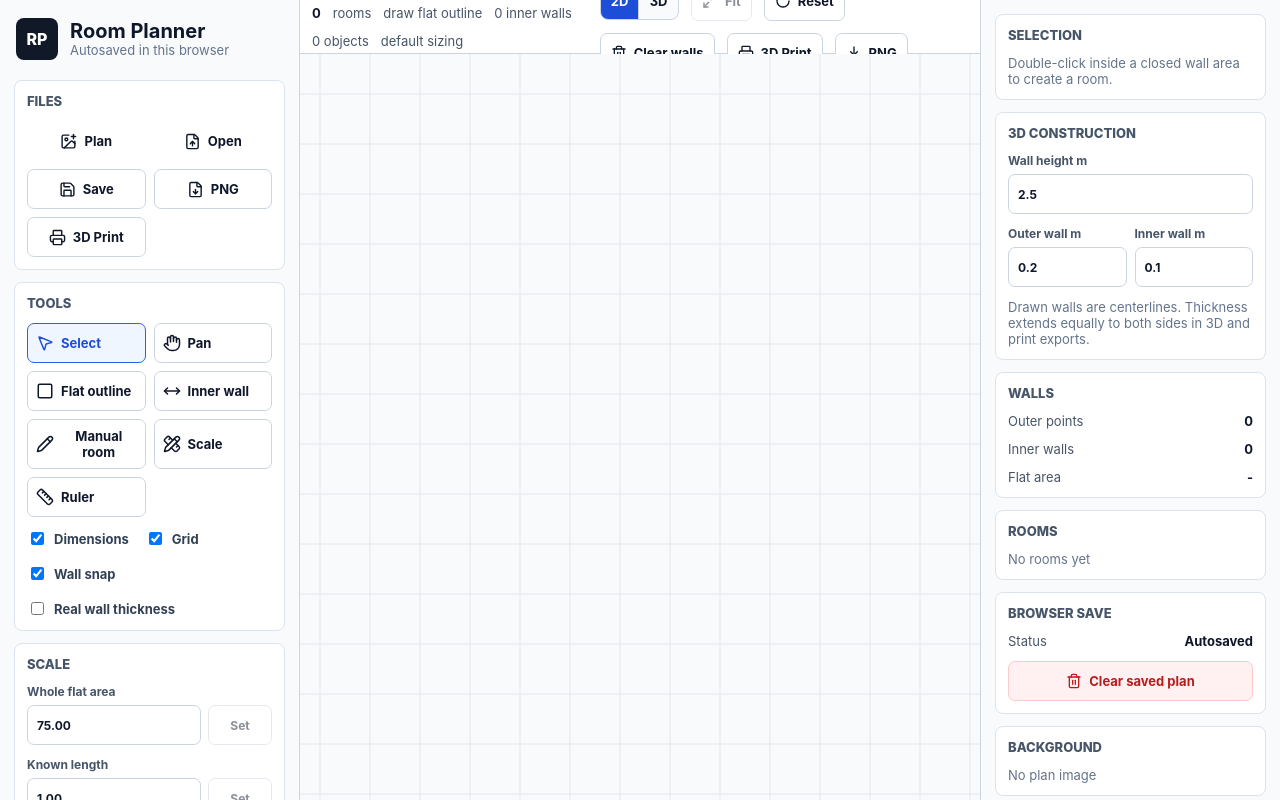
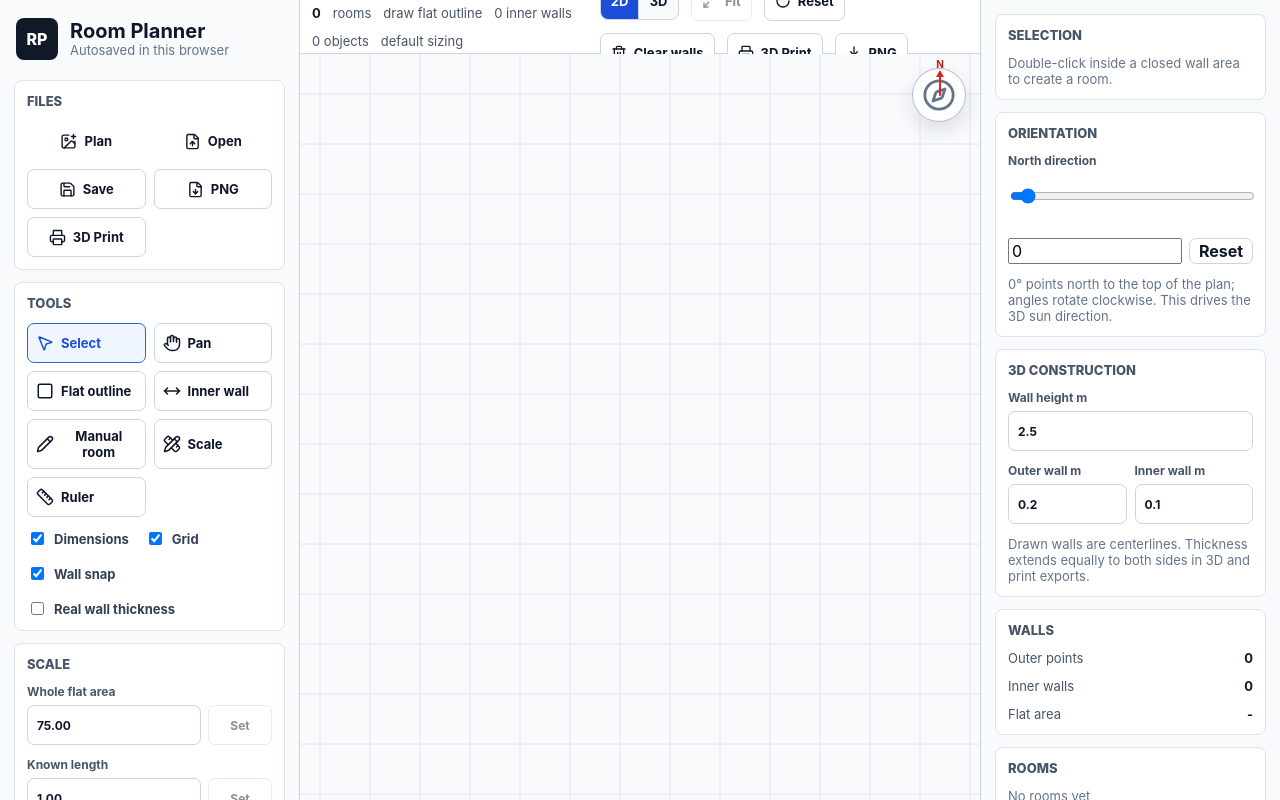
Before and after one commit to florianliegl/room-planner, a React (Vite) app: page / in a window 1280 px wide. Built offline with nearby package versions, Linux system fonts and the light colour scheme.

Commit message:
Add compass orientation and sun simulation

```diff
--- a/src/App.tsx
+++ b/src/App.tsx
@@ -3,6 +3,7 @@ import {
   BedDouble,
   Box,
   BringToFront,
+  Compass,
   Download,
   FileDown,
   FileUp,
@@ -66,6 +67,7 @@ type ProjectFile = {
   rooms: Room[];
   objects: Furniture[];
   construction?: ConstructionSettings;
+  northAngleDeg?: number;
   view: Viewport;
 };
 
@@ -457,6 +459,10 @@ function pointerAngleDegrees(point: Point, object: Furniture) {
 
 function normalizeDegrees(degrees: number) {
   return ((((degrees + 180) % 360) + 360) % 360) - 180;
+}
+
+function normalizeCompassDegrees(degrees: number) {
+  return ((degrees % 360) + 360) % 360;
 }
 
 function repairDefaultRoomIdentities(rooms: Room[]) {
@@ -518,6 +524,7 @@ export default function App() {
   const [wallSnapEnabled, setWallSnapEnabled] = useState(true);
   const [showRealWallThickness, setShowRealWallThickness] = useState(false);
   const [construction, setConstruction] = useState<ConstructionSettings>(defaultConstructionSettings);
+  const [northAngleDeg, setNorthAngleDeg] = useState(0);
   const [workspaceMode, setWorkspaceMode] = useState<"2d" | "3d">("2d");
   const [printDialogOpen, setPrintDialogOpen] = useState(false);
   const [hydrated, setHydrated] = useState(false);
@@ -621,6 +628,7 @@ export default function App() {
     rooms,
     objects,
     construction,
+    northAngleDeg,
     view: viewport,
   });
 
@@ -683,6 +691,7 @@ export default function App() {
         setRooms(repairDefaultRoomIdentities(project.rooms));
         setObjects(normalizeFurniture(project.objects));
         setConstruction(project.construction ?? defaultConstructionSettings);
+        setNorthAngleDeg(normalizeCompassDegrees(project.northAngleDeg ?? 0));
         setViewport(project.view);
       }
     } catch {
@@ -695,7 +704,7 @@ export default function App() {
   useEffect(() => {
     if (!hydrated) return;
     window.localStorage.setItem(autosaveKey, JSON.stringify(projectSnapshot()));
-  }, [hydrated, background, scaleMPerPx, scaleSource, wallSnapEnabled, showRealWallThickness, outerOutline, innerWalls, rooms, objects, construction, viewport]);
+  }, [hydrated, background, scaleMPerPx, scaleSource, wallSnapEnabled, showRealWallThickness, outerOutline, innerWalls, rooms, objects, construction, northAngleDeg, viewport]);
 
   useEffect(() => {
     if (!hydrated) return;
@@ -832,6 +841,7 @@ export default function App() {
       const normalizedObjects = normalizeFurniture(project.objects);
       setObjects(normalizedObjects);
       setConstruction(project.construction ?? defaultConstructionSettings);
+      setNorthAngleDeg(normalizeCompassDegrees(project.northAngleDeg ?? 0));
       setViewport(project.view);
       setDraftPoints([]);
       setPointerWorld(null);
@@ -852,6 +862,7 @@ export default function App() {
           rooms: repairedRooms,
           objects: normalizedObjects,
           construction: project.construction ?? defaultConstructionSettings,
+          northAngleDeg: normalizeCompassDegrees(project.northAngleDeg ?? 0),
           view: project.view,
         } satisfies ProjectFile),
       );
@@ -1493,6 +1504,7 @@ export default function App() {
     setRooms([]);
     setObjects([]);
     setConstruction(defaultConstructionSettings);
+    setNorthAngleDeg(0);
     setShowRealWallThickness(false);
     setDraftPoints([]);
     setPointerWorld(null);
@@ -1776,6 +1788,10 @@ export default function App() {
         {workspaceMode === "2d" ? (
         <div className="stage" ref={stageRef} onWheel={handleWheel}>
           <canvas ref={canvasRef} className="background-canvas" />
+          <div className="compass-indicator" title={`North points ${Math.round(normalizeCompassDegrees(northAngleDeg))}° clockwise from the top of the plan`}>
+            <Compass size={34} />
+            <span className="compass-needle" style={{ transform: `rotate(${northAngleDeg}deg)` }}><b>N</b></span>
+          </div>
           <svg
             className="overlay"
             width={stageSize.width}
@@ -1969,6 +1985,7 @@ export default function App() {
               <ThreeDView
                 plan={metricPlan}
                 showRealWallThickness={showRealWallThickness}
+                northAngleDeg={northAngleDeg}
                 selectedObjectId={selection?.kind === "object" ? selection.id : null}
                 onSelectObject={(id) => {
                   setSelection({ kind: "object", id });
@@ -2117,6 +2134,34 @@ export default function App() {
               </button>
             </div>
           )}
+        </section>
+
+        <section className="panel">
+          <h2>Orientation</h2>
+          <label className="field">
+            <span>North direction</span>
+            <input
+              type="range"
+              min="0"
+              max="359"
+              step="1"
+              value={normalizeCompassDegrees(northAngleDeg)}
+              onChange={(event) => setNorthAngleDeg(Number(event.target.value))}
+            />
+          </label>
+          <div className="field-row orientation-row">
+            <input
+              type="number"
+              min="0"
+              max="359"
+              step="1"
+              value={Math.round(normalizeCompassDegrees(northAngleDeg))}
+              aria-label="North direction in degrees"
+              onChange={(event) => setNorthAngleDeg(normalizeCompassDegrees(Number(event.target.value) || 0))}
+            />
+            <button onClick={() => setNorthAngleDeg(0)} title="Point north toward the top of the plan">Reset</button>
+          </div>
+          <p className="empty">0° points north to the top of the plan; angles rotate clockwise. This drives the 3D sun direction.</p>
         </section>
 
         <section className="panel">
--- a/src/ThreeDView.tsx
+++ b/src/ThreeDView.tsx
@@ -14,6 +14,7 @@ import { connectedWallExtensions, counterClockwise, createContinuousWallRing } f
 type Props = {
   plan: MetricPlan;
   showRealWallThickness: boolean;
+  northAngleDeg: number;
   selectedObjectId: string | null;
   onSelectObject: (id: string) => void;
 };
@@ -298,7 +299,14 @@ function canWalkTo(plan: MetricPlan, point: Point) {
   });
 }
 
-export default function ThreeDView({ plan, showRealWallThickness, selectedObjectId, onSelectObject }: Props) {
+function formatTime(hours: number) {
+  const totalMinutes = Math.round(hours * 60);
+  const hour = Math.floor(totalMinutes / 60) % 24;
+  const minute = totalMinutes % 60;
+  return `${String(hour).padStart(2, "0")}:${String(minute).padStart(2, "0")}`;
+}
+
+export default function ThreeDView({ plan, showRealWallThickness, northAngleDeg, selectedObjectId, onSelectObject }: Props) {
   const hostRef = useRef<HTMLDivElement | null>(null);
   const planRef = useRef(plan);
   const selectRef = useRef(onSelectObject);
@@ -306,12 +314,17 @@ export default function ThreeDView({ plan, showRealWallThickness, selectedObject
   const modeRef = useRef<"orbit" | "walk">("orbit");
   const [mode, setMode] = useState<"orbit" | "walk">("orbit");
   const [error, setError] = useState("");
+  const [sunEnabled, setSunEnabled] = useState(false);
+  const [sunTime, setSunTime] = useState(12);
+  const [sunPlaying, setSunPlaying] = useState(false);
   const runtimeRef = useRef<{
     scene: THREE.Scene;
     camera: THREE.PerspectiveCamera;
     orbit: OrbitControls;
     pointer: PointerLockControls;
     content: THREE.Group;
+    hemisphere: THREE.HemisphereLight;
+    sunlight: THREE.DirectionalLight;
   } | null>(null);
 
   planRef.current = plan;
@@ -352,12 +365,22 @@ export default function ThreeDView({ plan, showRealWallThickness, selectedObject
     orbit.update();
     const pointer = new PointerLockControls(camera, renderer.domElement);
 
-    scene.add(new THREE.HemisphereLight("#ffffff", "#64748b", 1.55));
+    const hemisphere = new THREE.HemisphereLight("#ffffff", "#64748b", 1.55);
+    scene.add(hemisphere);
     const sunlight = new THREE.DirectionalLight("#fff7ed", 2.1);
     sunlight.position.set(-8, 14, 7);
     sunlight.castShadow = true;
     sunlight.shadow.mapSize.set(2048, 2048);
+    const shadowExtent = Math.max(12, size * 1.5);
+    sunlight.shadow.camera.left = -shadowExtent;
+    sunlight.shadow.camera.right = shadowExtent;
+    sunlight.shadow.camera.top = shadowExtent;
+    sunlight.shadow.camera.bottom = -shadowExtent;
+    sunlight.shadow.camera.near = 0.1;
+    sunlight.shadow.camera.far = Math.max(60, size * 8);
+    sunlight.target.position.set(centerX, 0, centerZ);
     scene.add(sunlight);
+    scene.add(sunlight.target);
     const ground = createBox(Math.max(40, size * 4), 0.04, Math.max(40, size * 4), "#cbd5e1", centerX, -0.04, centerZ);
     scene.add(ground);
     const grid = new THREE.GridHelper(Math.max(40, size * 4), 80, "#94a3b8", "#cbd5e1");
@@ -365,7 +388,7 @@ export default function ThreeDView({ plan, showRealWallThickness, selectedObject
     scene.add(grid);
     const content = new THREE.Group();
     scene.add(content);
-    runtimeRef.current = { scene, camera, orbit, pointer, content };
+    runtimeRef.current = { scene, camera, orbit, pointer, content, hemisphere, sunlight };
 
     const raycaster = new THREE.Raycaster();
     const pointerPosition = new THREE.Vector2();
@@ -448,6 +471,63 @@ export default function ThreeDView({ plan, showRealWallThickness, selectedObject
   useEffect(() => {
     const runtime = runtimeRef.current;
     if (!runtime) return;
+    const centerX = (plan.boundsM.minX + plan.boundsM.maxX) / 2;
+    const centerZ = (plan.boundsM.minY + plan.boundsM.maxY) / 2;
+    const size = Math.max(plan.boundsM.width, plan.boundsM.depth, 4);
+
+    runtime.sunlight.target.position.set(centerX, 0, centerZ);
+    if (!sunEnabled) {
+      runtime.sunlight.visible = true;
+      runtime.sunlight.color.set("#fff7ed");
+      runtime.sunlight.intensity = 2.1;
+      runtime.sunlight.position.set(centerX - size * 1.2, size * 2, centerZ + size);
+      runtime.hemisphere.intensity = 1.55;
+      runtime.scene.background = new THREE.Color("#dbeafe");
+      runtime.scene.fog = new THREE.Fog("#dbeafe", 35, 90);
+      return;
+    }
+
+    const dayProgress = (sunTime - 6) / 12;
+    const elevationFactor = Math.max(0, Math.sin(dayProgress * Math.PI));
+    const elevation = elevationFactor * (Math.PI / 3);
+    const solarBearing = 90 + dayProgress * 180;
+    const planBearing = ((northAngleDeg + solarBearing) * Math.PI) / 180;
+    const distance = Math.max(24, size * 5);
+    const horizontalDistance = Math.cos(elevation) * distance;
+
+    runtime.sunlight.position.set(
+      centerX + Math.sin(planBearing) * horizontalDistance,
+      Math.max(0.05, Math.sin(elevation) * distance),
+      centerZ - Math.cos(planBearing) * horizontalDistance,
+    );
+    runtime.sunlight.visible = elevationFactor > 0.001;
+    runtime.sunlight.color.set(elevationFactor < 0.25 ? "#fb923c" : "#fff7ed");
+    runtime.sunlight.intensity = 0.3 + elevationFactor * 3.2;
+    runtime.hemisphere.intensity = 0.18 + elevationFactor * 0.72;
+    const skyColor = elevationFactor > 0.08 ? "#bfdbfe" : "#172554";
+    runtime.scene.background = new THREE.Color(skyColor);
+    runtime.scene.fog = new THREE.Fog(skyColor, 35, 90);
+  }, [northAngleDeg, plan.boundsM, sunEnabled, sunTime]);
+
+  useEffect(() => {
+    if (!sunPlaying) return;
+    if (sunTime >= 21) setSunTime(5);
+    const interval = window.setInterval(() => {
+      setSunTime((current) => {
+        const next = current + 0.08;
+        if (next >= 21) {
+          window.setTimeout(() => setSunPlaying(false), 0);
+          return 21;
+        }
+        return next;
+      });
+    }, 50);
+    return () => window.clearInterval(interval);
+  }, [sunPlaying]);
+
+  useEffect(() => {
+    const runtime = runtimeRef.current;
+    if (!runtime) return;
     runtime.content.traverse((child) => {
       if (child instanceof THREE.Mesh) {
         child.geometry.dispose();
@@ -522,7 +602,42 @@ export default function ThreeDView({ plan, showRealWallThickness, selectedObject
         <button onClick={() => setCameraPreset("iso")}>Isometric</button>
         <button onClick={() => setCameraPreset("reset")}>Reset</button>
         <button className={mode === "walk" ? "active" : ""} onClick={toggleWalk}>{mode === "walk" ? "Exit walk" : "Walkthrough"}</button>
+        <button
+          className={sunEnabled ? "active" : ""}
+          onClick={() => {
+            setSunEnabled((enabled) => !enabled);
+            if (sunEnabled) setSunPlaying(false);
+          }}
+        >
+          Sun
+        </button>
       </div>
+      {sunEnabled && (
+        <div className="sun-controls" aria-label="Sun simulation controls">
+          <div className="sun-controls-header">
+            <strong>Sun study</strong>
+            <span>{formatTime(sunTime)}</span>
+          </div>
+          <input
+            type="range"
+            min="5"
+            max="21"
+            step="0.05"
+            value={sunTime}
+            aria-label="Time of day"
+            onChange={(event) => {
+              setSunPlaying(false);
+              setSunTime(Number(event.target.value));
+            }}
+          />
+          <div className="sun-controls-footer">
+            <span>05:00</span>
+            <button onClick={() => setSunPlaying((playing) => !playing)}>{sunPlaying ? "Pause" : "Play day"}</button>
+            <span>21:00</span>
+          </div>
+          <small>Idealized east-to-west path · north {Math.round(((northAngleDeg % 360) + 360) % 360)}°</small>
+        </div>
+      )}
       {mode === "walk" && (
         <>
           <div className="walk-hint">Click the view for mouse look · WASD to move · Esc releases the mouse</div>
--- a/src/styles.css
+++ b/src/styles.css
@@ -388,10 +388,61 @@ label.tool-button input {
 }
 
 .three-toolbar,
+.sun-controls,
 .walk-hint,
 .walk-touch {
   position: absolute;
   z-index: 8;
+}
+
+.compass-indicator {
+  position: absolute;
+  top: 14px;
+  right: 14px;
+  z-index: 7;
+  display: grid;
+  width: 54px;
+  height: 54px;
+  place-items: center;
+  border: 1px solid rgb(148 163 184 / 0.7);
+  border-radius: 50%;
+  background: rgb(255 255 255 / 0.9);
+  box-shadow: 0 8px 20px rgb(15 23 42 / 0.12);
+  color: #64748b;
+  pointer-events: none;
+}
+
+.compass-needle {
+  position: absolute;
+  top: 7px;
+  left: 26px;
+  width: 2px;
+  height: 20px;
+  border-radius: 2px;
+  background: #dc2626;
+  transform-origin: 1px 20px;
+}
+
+.compass-needle::after {
+  position: absolute;
+  top: -2px;
+  left: -3px;
+  width: 0;
+  height: 0;
+  border-right: 4px solid transparent;
+  border-bottom: 7px solid #dc2626;
+  border-left: 4px solid transparent;
+  content: "";
+  transform: translateY(-4px);
+}
+
+.compass-needle b {
+  position: absolute;
+  top: -18px;
+  left: 50%;
+  color: #b91c1c;
+  font-size: 10px;
+  transform: translateX(-50%);
 }
 
 .three-toolbar {
@@ -413,6 +464,66 @@ label.tool-button input {
   padding: 6px 10px;
   font-size: 12px;
   font-weight: 750;
+}
+
+.sun-controls {
+  top: 66px;
+  left: 12px;
+  width: min(280px, calc(100% - 24px));
+  padding: 10px 12px;
+  border: 1px solid rgb(148 163 184 / 0.7);
+  border-radius: 9px;
+  background: rgb(255 255 255 / 0.92);
+  box-shadow: 0 12px 30px rgb(15 23 42 / 0.14);
+  backdrop-filter: blur(10px);
+}
+
+.sun-controls-header,
+.sun-controls-footer {
+  display: flex;
+  align-items: center;
+  justify-content: space-between;
+  gap: 10px;
+}
+
+.sun-controls-header {
+  margin-bottom: 7px;
+  font-size: 13px;
+}
+
+.sun-controls-header span {
+  color: #b45309;
+  font-variant-numeric: tabular-nums;
+  font-weight: 800;
+}
+
+.sun-controls input[type="range"] {
+  width: 100%;
+  accent-color: #f59e0b;
+}
+
+.sun-controls-footer {
+  color: #64748b;
+  font-size: 10px;
+}
+
+.sun-controls-footer button {
+  min-height: 30px;
+  padding: 4px 12px;
+  font-size: 11px;
+  font-weight: 750;
+}
+
+.sun-controls small {
+  display: block;
+  margin-top: 7px;
+  color: #64748b;
+  font-size: 10px;
+  text-align: center;
+}
+
+.orientation-row {
+  margin-top: 8px;
 }
 
 .walk-hint {
@@ -1166,9 +1277,7 @@ label.tool-button input {
     max-height: 22dvh;
   }
 
-  .mobile-drawer-details .inspector .panel:nth-of-type(3),
-  .mobile-drawer-details .inspector .panel:nth-of-type(4),
-  .mobile-drawer-details .inspector .panel:nth-of-type(5) {
+  .mobile-drawer-details .inspector .panel:nth-of-type(n + 3) {
     display: none;
   }
 
```
